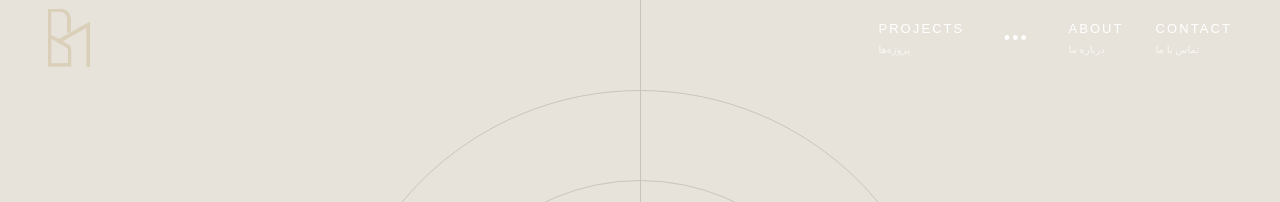
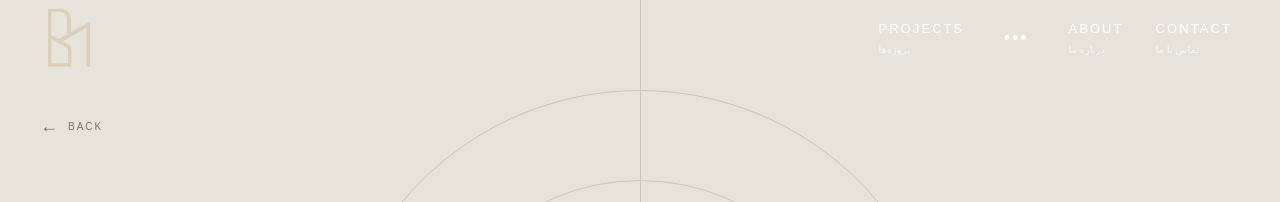
Before and after one commit to baranmasoumi2000-coder/bamda, a Next.js app: page /journal in a window 1280 px wide. Shown: the top 202 px of the page. Built offline with nearby package versions, Linux system fonts and the light colour scheme.

Commit message:
Add back navigation and finish project arrow styling

```diff
--- a/components/ComingSoon.tsx
+++ b/components/ComingSoon.tsx
@@ -19,6 +19,7 @@ export default function ComingSoon({
     <main className="relative flex min-h-screen flex-col overflow-hidden bg-[#E7E3DA] text-[#292B29]">
       <Header />
       <section className="relative flex flex-1 items-center justify-center px-6 pb-16 pt-28 text-center">
+        <a href="/" className="absolute left-6 top-28 z-20 inline-flex items-center gap-2 text-[10px] tracking-[0.2em] text-[#77736D] transition-colors hover:text-[#E74727] sm:left-10"><span className="text-lg">←</span> BACK</a>
         <div className="pointer-events-none absolute inset-0 opacity-[0.16]">
           <div className="absolute left-1/2 top-1/2 h-[min(72vw,620px)] w-[min(72vw,620px)] -translate-x-1/2 -translate-y-1/2 rounded-full border border-[#292B29]" />
           <div className="absolute left-1/2 top-1/2 h-[min(52vw,440px)] w-[min(52vw,440px)] -translate-x-1/2 -translate-y-1/2 rounded-full border border-[#292B29]" />
```
